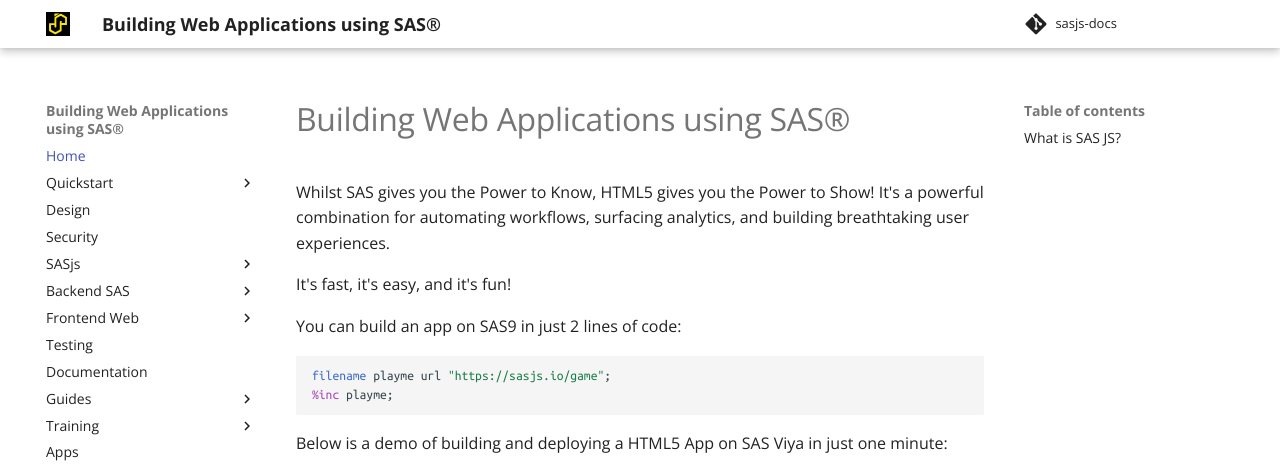
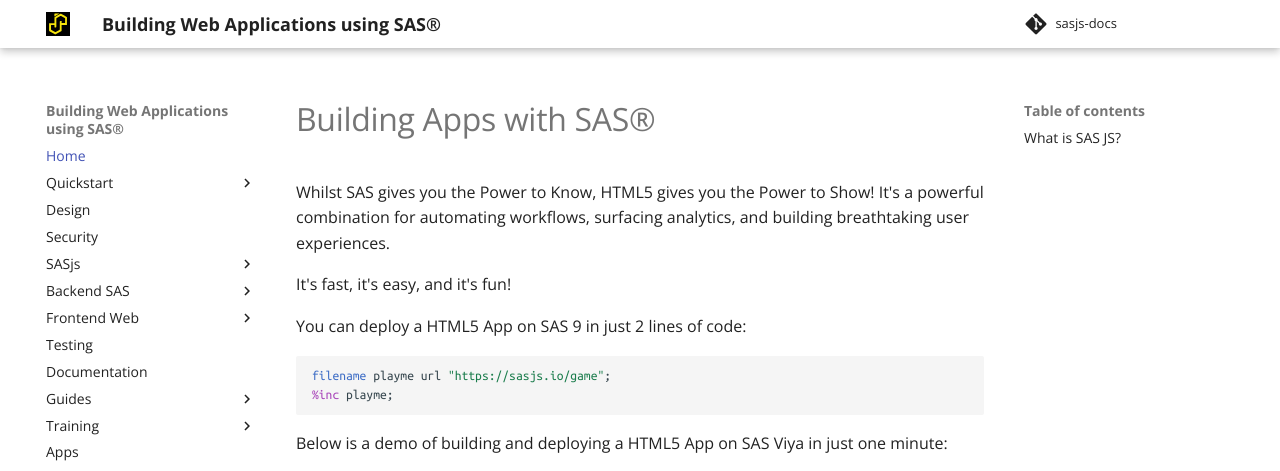
Before and after one commit to sasjs/sasjs.io, an MkDocs documentation site: the page built from docs/index.md, in a window 1280 px wide and 1269 px high. Shown: the top 471 px of the window. Built offline with MkDocs 1.6.1 and Material for MkDocs 9.7.7, drawn with Linux system fonts in a browser that asks for light colours; some of the changed text lies outside the part shown.

Commit message:
Update index.md

````diff
--- a/docs/index.md
+++ b/docs/index.md
@@ -1,11 +1,11 @@
-Building Web Applications using SAS®
+Building Apps with SAS®
 ====================
 
 Whilst SAS gives you the Power to Know, HTML5 gives you the Power to Show!  It's a powerful combination for automating workflows, surfacing analytics, and building breathtaking user experiences.
 
 It's fast, it's easy, and it's fun!
 
-You can build an app on SAS9 in just 2 lines of code:
+You can deploy a HTML5 App on SAS 9 in just 2 lines of code:
 
 ```sas
 filename playme url "https://sasjs.io/game";
@@ -22,11 +22,11 @@
 
 It consists of three parts:
 
-1. Macro library ([macrocore](https://github.com/sasjs/core)).  A collection of macro based tools for SAS web application development.  See [documentation](https://core.sasjs.io).
+1. Macro library ([macrocore](https://github.com/sasjs/core)).  A collection of macro based tools for SAS application development.  See [documentation](https://core.sasjs.io).
 
-2. CLI tool ([sasjs-cli](https://github.com/sasjs/cli)).  An NPM command line utility for automating the compilation, build and deployment of your SAS-Powered HTML5 Application.  See [documentation](https://cli.sasjs.io).
+2. CLI tool ([sasjs-cli](https://github.com/sasjs/cli)).  An NPM command line utility for automating the compilation, build and deployment of your SAS Project.  See [documentation](https://cli.sasjs.io).
 
-3. Data Adapter ([sasjs](https://github.com/sasjs/adapter)). A JavaScript library to handle the communication between your HTML5 application and the SAS 9 or Viya backend.  See [documentation](https://adapter.sasjs.io).
+3. Data Adapter ([sasjs](https://github.com/sasjs/adapter)). A JavaScript library to handle the communication between your HTML5 or client application and the SAS 9 or Viya backend.  See [documentation](https://adapter.sasjs.io).
 
 
 <meta name="description" content="Build awesome HTML5 web applications on SAS9 and Viya with the SASjs framework">
````
